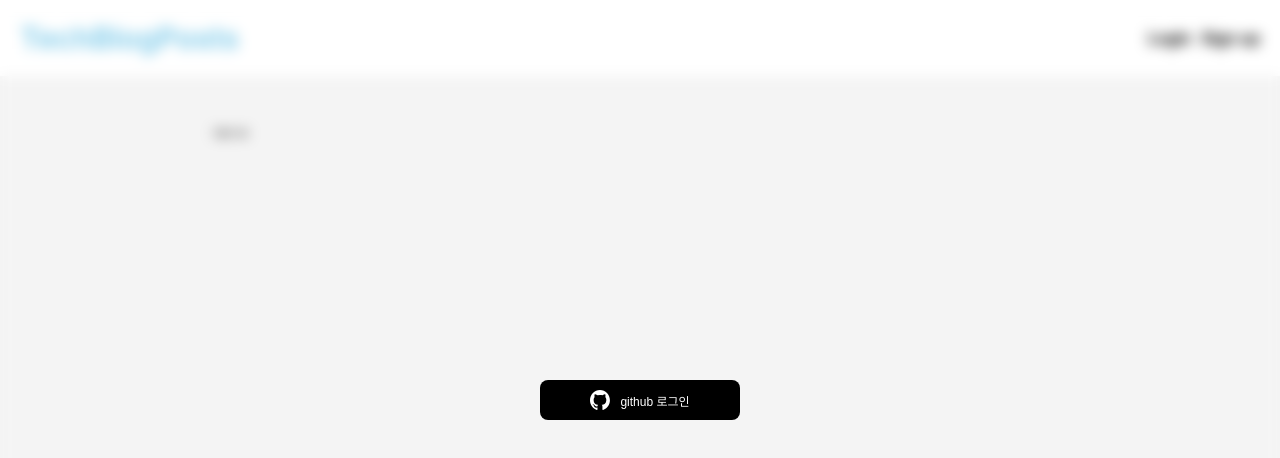
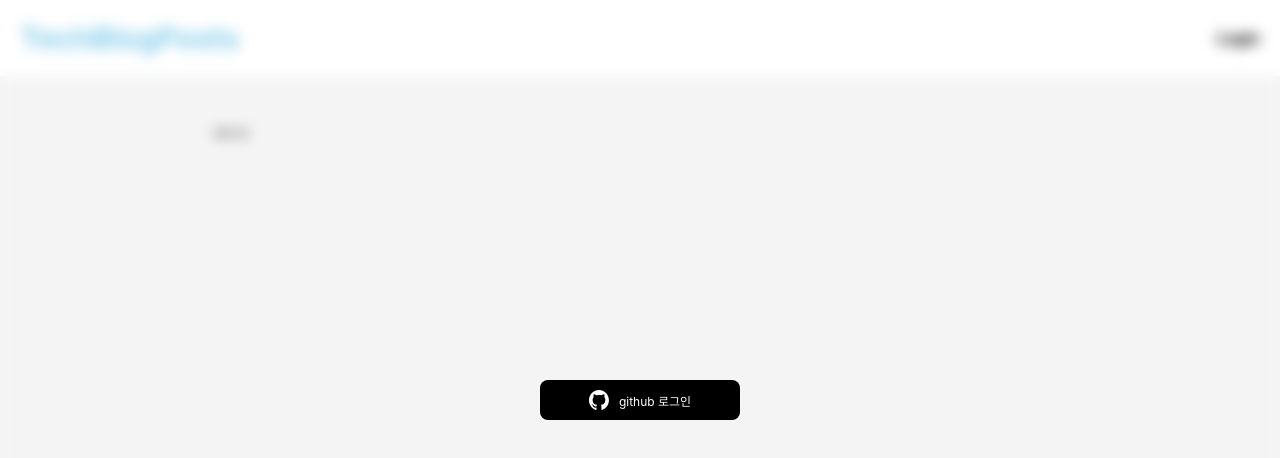
Before and after one commit to GSD-Team/techbloghub-frontend, a Next.js app: page /signUp in a window 1280 px wide. Both pictures are taken after a click on the element "Login". Shown: the top 458 px of the page. Built offline with nearby package versions, Linux system fonts and the light colour scheme.

Commit message:
Update : 깃허브 로그인 구현

```diff
--- a/next.config.js
+++ b/next.config.js
@@ -1,4 +1,5 @@
 const DEVELOP_API = process.env.DEVELOP_API;
+const GITHUB_OAUTH_URL = process.env.GITHUB_OAUTH_URL;
 
 module.exports = {
   reactStrictMode: true,
@@ -20,10 +21,6 @@ module.exports = {
         source: '/api/contents/mock',
         destination: `${DEVELOP_API}/contents/mock`,
       },
-      {
-        source: '/api/login/auth2/github',
-        destination: `https://github.com/login/oauth/authorize`,
-      },
     ];
   },
 };
--- a/src/components/Layout.tsx
+++ b/src/components/Layout.tsx
@@ -2,6 +2,7 @@ import React, { useState } from 'react';
 import styled from '@emotion/styled';
 import Link from 'next/link';
 import Login from '@/components/Login';
+import Cookies from 'js-cookie';
 
 interface LayoutProps {
   children: React.ReactNode;
@@ -55,6 +56,10 @@ export default function Layout({ children }: LayoutProps): JSX.Element {
   const handleShowLogin = () => {
     setIsShowLogin(!isShowLogin);
   };
+
+  const isToken = () => {
+    return Boolean(Cookies.get('github_token'));
+  };
   return (
     <Wrapper>
       <Header>
@@ -62,10 +67,7 @@ export default function Layout({ children }: LayoutProps): JSX.Element {
           <Link href="/">TechBlogPosts</Link>
         </Logo>
         <FlexBox style={{ gap: 10 }}>
-          <TopButton onClick={handleShowLogin}>Login</TopButton>
-          <Link href="/signUp">
-            <TopButton>Sign up</TopButton>
-          </Link>
+          {isToken() ? null : <TopButton onClick={handleShowLogin}>Login</TopButton>}
         </FlexBox>
       </Header>
       {children}
--- a/src/components/Login.tsx
+++ b/src/components/Login.tsx
@@ -1,6 +1,7 @@
 import React from 'react';
 import styled from '@emotion/styled';
 import Image from 'next/image';
+import * as process from 'process';
 
 const LoginWrapper = styled.div`
   position: fixed;
@@ -16,7 +17,7 @@ const LoginWrapper = styled.div`
   backdrop-filter: blur(7px);
 `;
 
-const LoginButton = styled.button`
+const LoginButton = styled.a`
   display: inline-flex;
   align-items: center;
   justify-content: center;
@@ -31,34 +32,12 @@ const LoginButton = styled.button`
   border: 0;
   cursor: pointer;
 `;
-export default function Loading(props: any): JSX.Element {
+export default function Login(props: any): JSX.Element {
   const { closeLogin } = props;
 
-  const loginGithub = async (e: any) => {
-    e.stopPropagation();
-    // let res = null;
-    // try {
-    //   const params = {
-    //     client_id: process.env.GITHUB_CLIENT_ID,
-    //     redirect_url: process.env.GITHUB_REDIRECT_URL,
-    //     scope: 'user',
-    //     state: Math.random().toString(36).substring(2, 15) + Math.random().toString(36).substring(2, 15),
-    //   };
-    //
-    //   console.log(process.env);
-    //
-    //   Cookies.set('github_oauth_state', params.state);
-    //   res = await postData({ url: '/api/login/auth2/github', method: 'GET', params });
-    //   // const url = `https://github.com/login/oauth/authorize?client_id=${params.client_id}&redirect_uri=${params.redirect_url}&scope=${params.scope}&state=${params.state}`;
-    //   // res = await postData({ url: url, method: 'GET' });
-    //   console.log(res);
-    // } catch (error) {
-    //   console.error(error);
-    // }
-  };
   return (
     <LoginWrapper onClick={() => closeLogin(false)}>
-      <LoginButton onClick={loginGithub}>
+      <LoginButton href={process.env.NEXT_PUBLIC_GITHUB_URL}>
         <Image src="/icon/ico-github-mark.svg" width={20} height={20} alt="깃허브 아이콘" />
         <span>github 로그인</span>
       </LoginButton>
```
Also changed, not shown: src/pages/index.tsx (+18 -0 lines).
